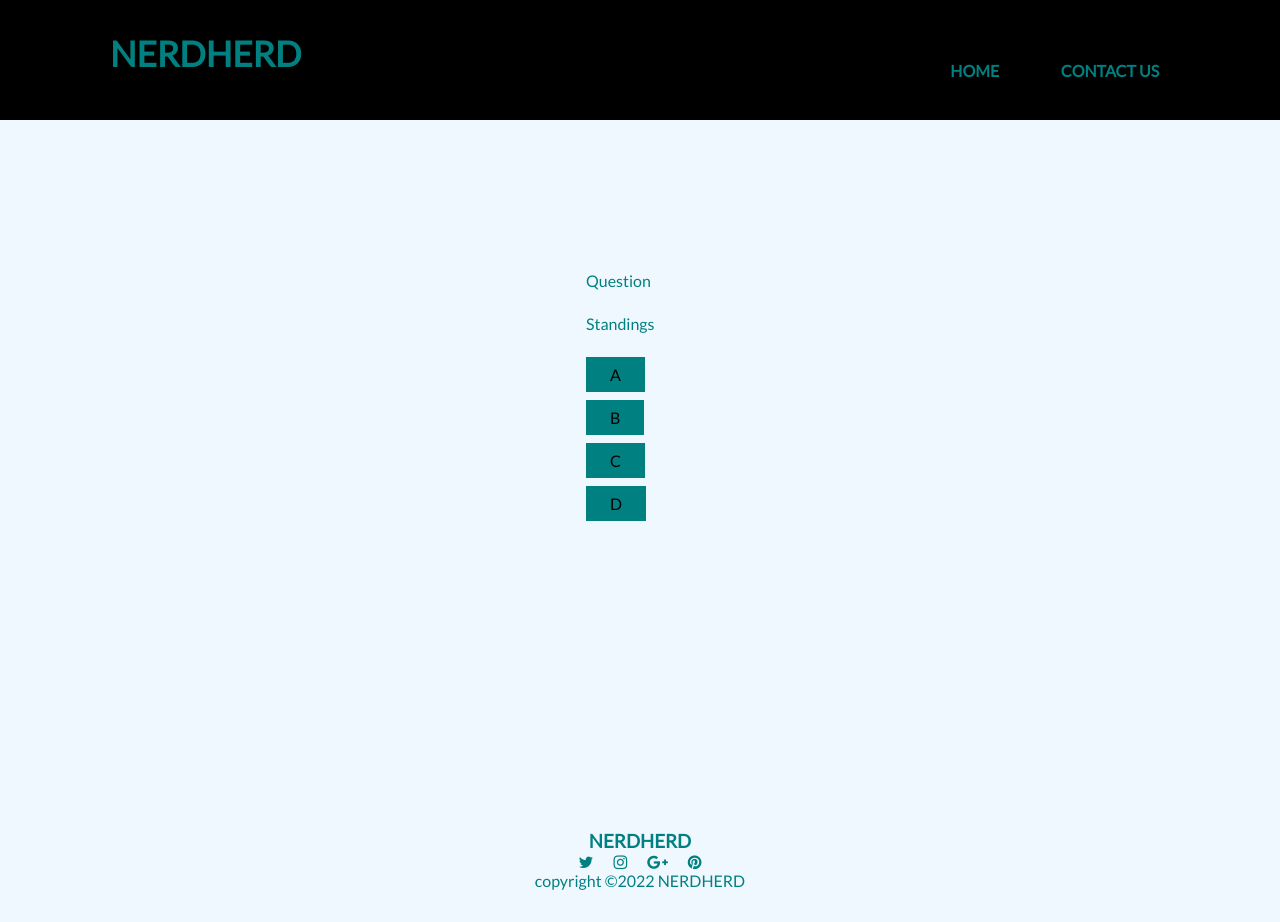
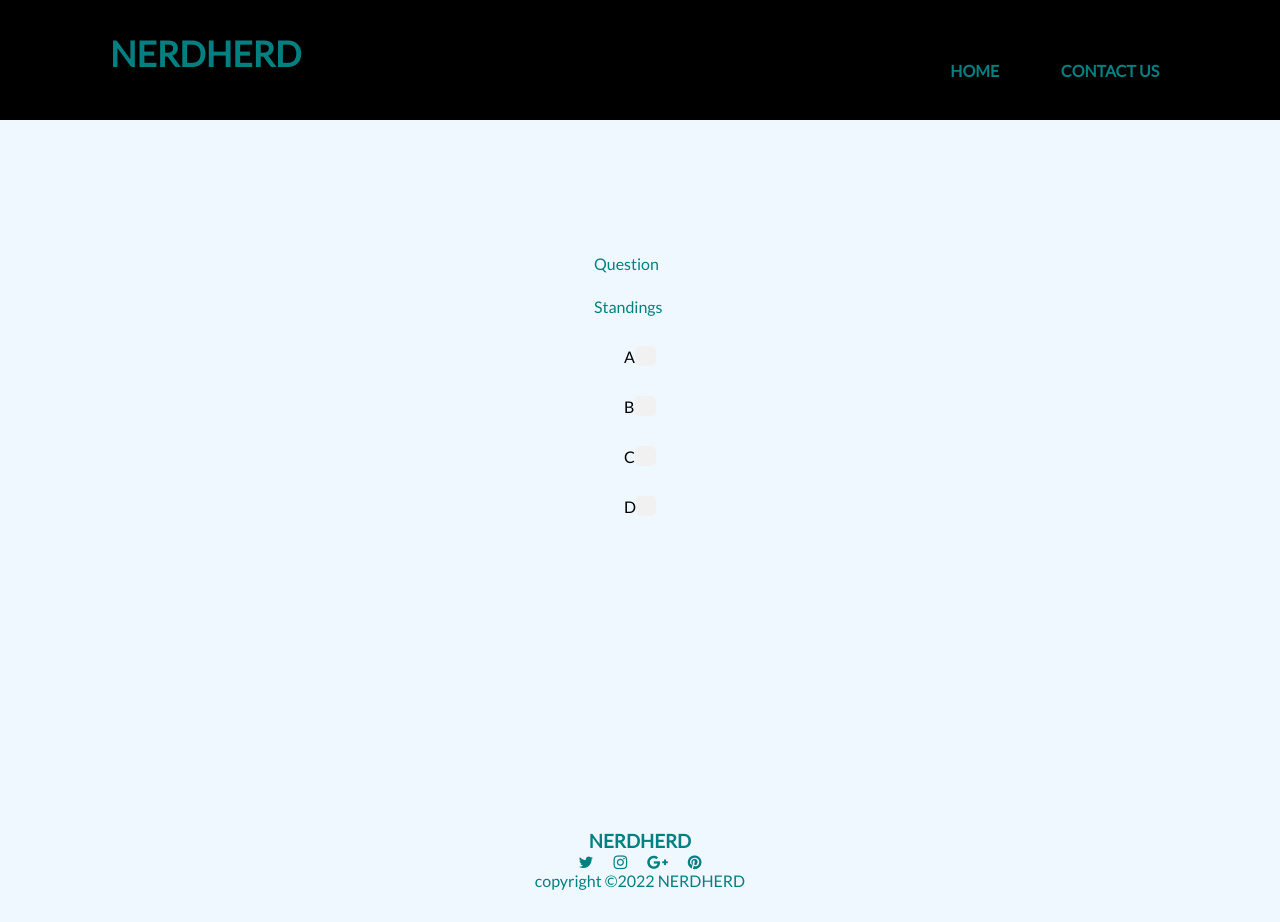
Before and after one commit to RandikiOduor/Quiz-Website, a plain HTML site: page begin.html in a window 1280 px wide. Drawn offline with Linux system fonts and the light colour scheme; no server answers.

Commit message:
styled the questions correctly to occupy the intended space

```diff
--- a/quiz.css
+++ b/quiz.css
@@ -111,17 +111,15 @@ nav ul li a:hover {
 }
 
 .fwh-slide {
-    width: 100%;
-    height: 100vh;
     background-position: center;
     background-size: cover;
 }
 
 .mcqs-container {
     display: flex;
-    width: 100%;
-    margin-bottom: 0.5rem;
+    margin: 30px;
     border: 0.1rems solid grey;
+    align-items: center;
 }
 
 .mcqs-container:hover {
@@ -131,15 +129,13 @@ nav ul li a:hover {
     background-color: grey;
 }
 
-.mcqs-choice {
-    background-color: teal;
-    color: black;
-    padding: 0.5rem 1.5rem;
-}
-
 .mcqs-answer {
-    padding: 0.5rem 1.5rem;
-    color: black;
+    flex: 1;
+    background-color: #f1f1f1;
+    padding: 10px;
+    border-radius: 5px;
+    cursor: pointer;
+    transition: background-color 0.3s;
 }
 
 h2 {
@@ -150,9 +146,7 @@ h2 {
 
 .container {
     height: 100vh;
-    width: 100vw;
     display: flex;
-    max-width: 80rem;
     margin: 0 auto;
     justify-content: center;
     align-items: center;
@@ -185,3 +179,13 @@ h1 {
 .question {
     margin: auto;
 }
+
+#question {
+    max-width: 40%;
+    word-wrap: break-word;
+    word-break: break-word;
+    white-space: normal;
+    margin-bottom: 1em;
+    color: grey;
+    font-size: 1.5em;
+}
```
